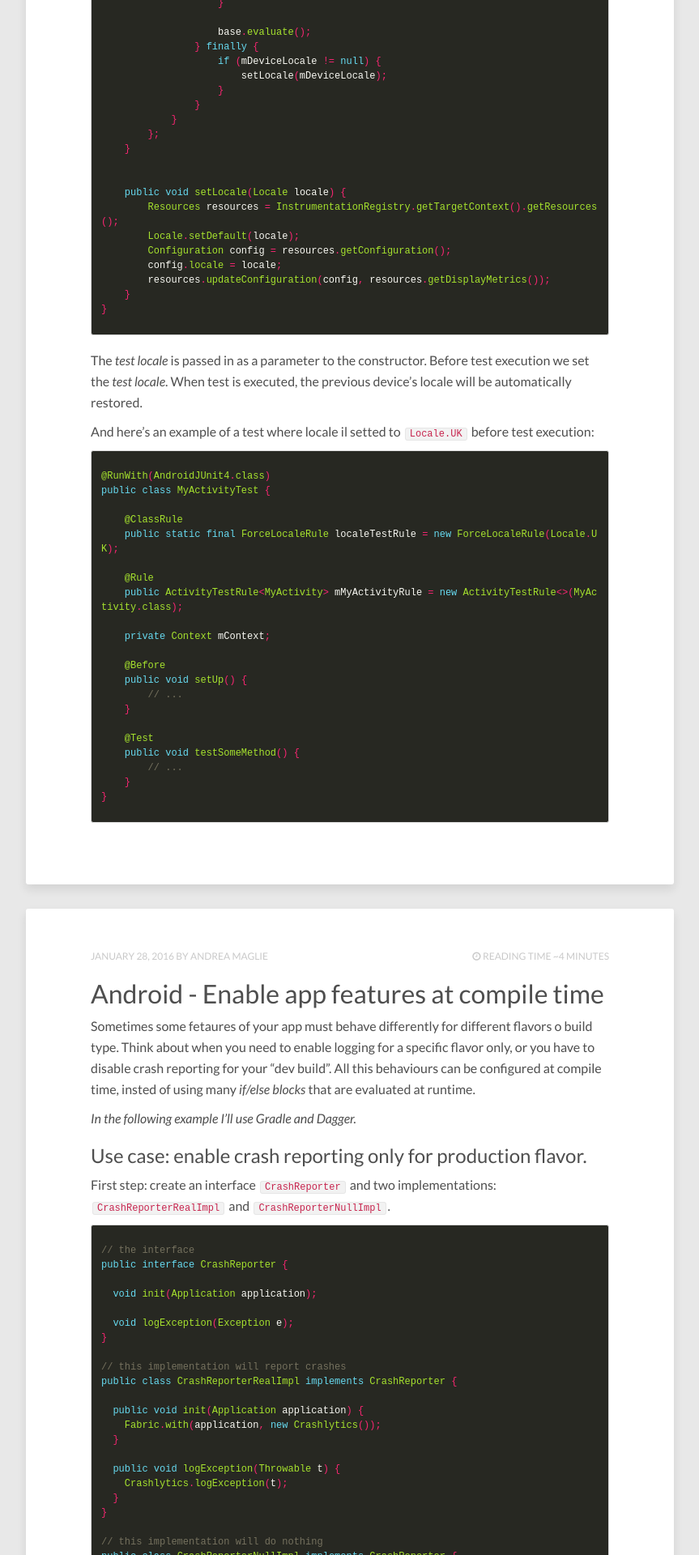
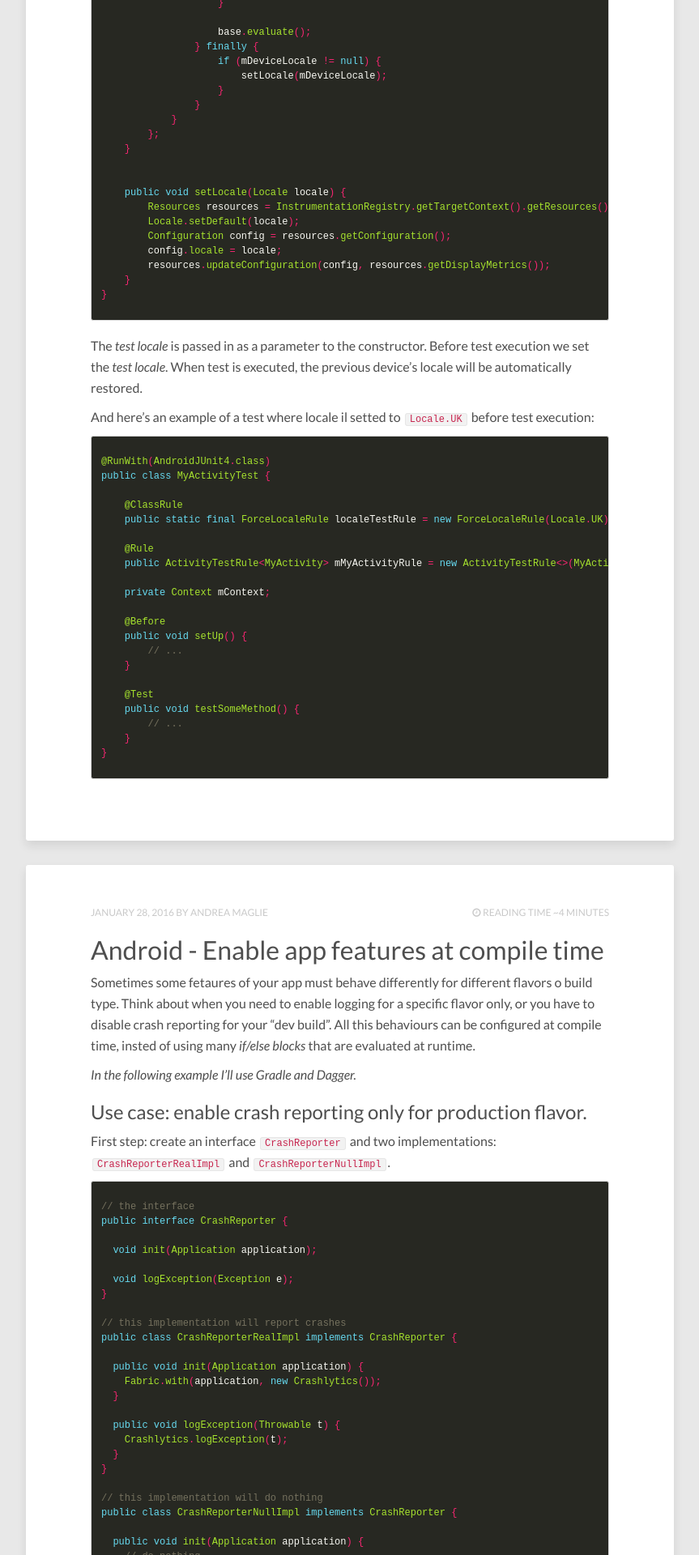
Before and after one commit to TechIsFun/techisfun.github.io, a Jekyll site: the page built from index.html, in a window 1280 px wide. Shown: the part 3179-5099 px from the top of the page at 81% size, without its empty margins (208-1071 px from the left). Built offline with Jekyll 4.4.1, drawn with Linux system fonts in a browser that asks for light colours; nearby versions of some CDN libraries; the list of posts is cut into pages by our own code.

Commit message:
unwrap code block

```diff
--- a/assets/css/main.scss
+++ b/assets/css/main.scss
@@ -31,6 +31,10 @@ sitemap: false
 pre {
     background-color: transparent;
     border: 0px;
+}
+
+code {
+  white-space: pre !important;
 }
 
 .play-store-button {
```
